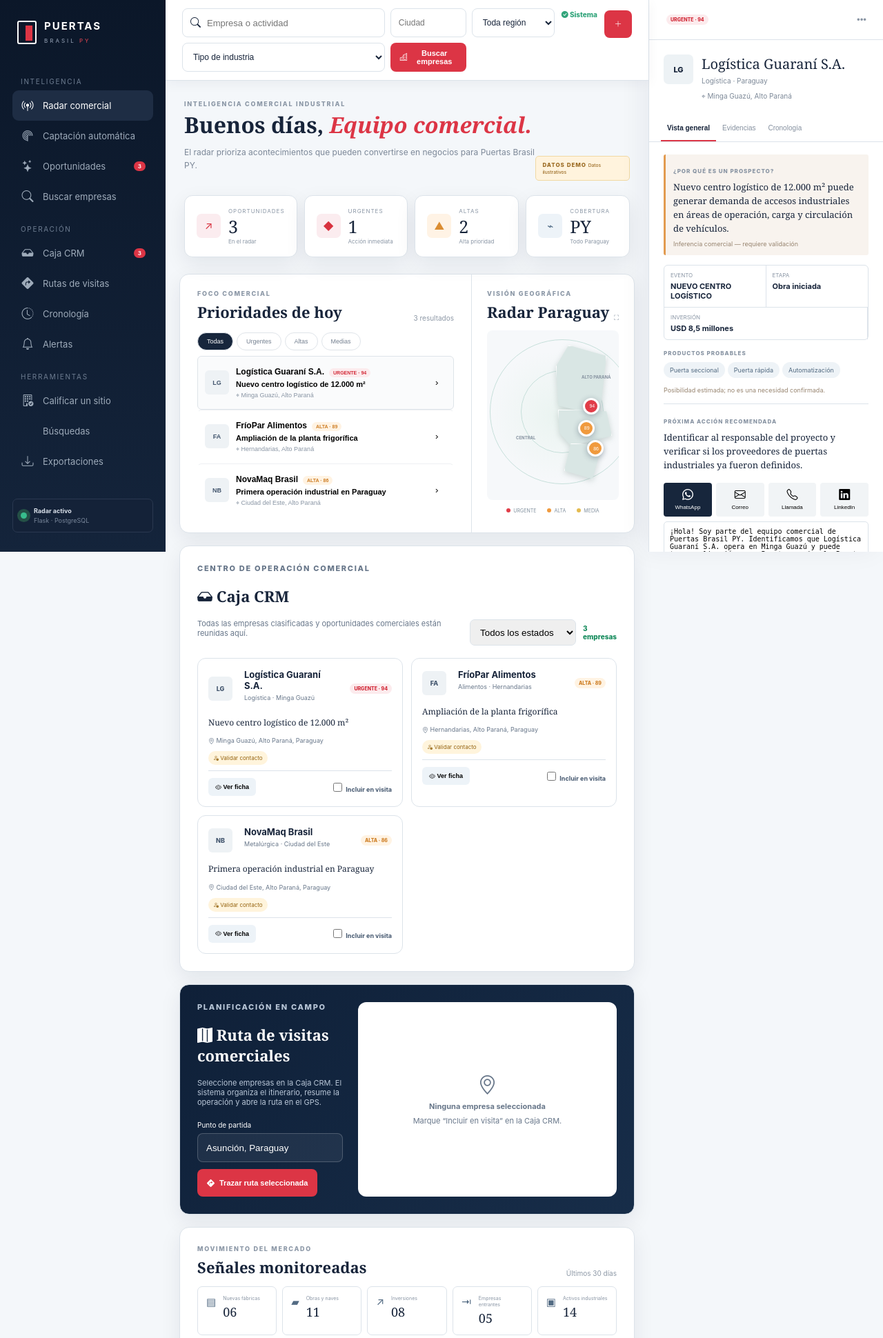
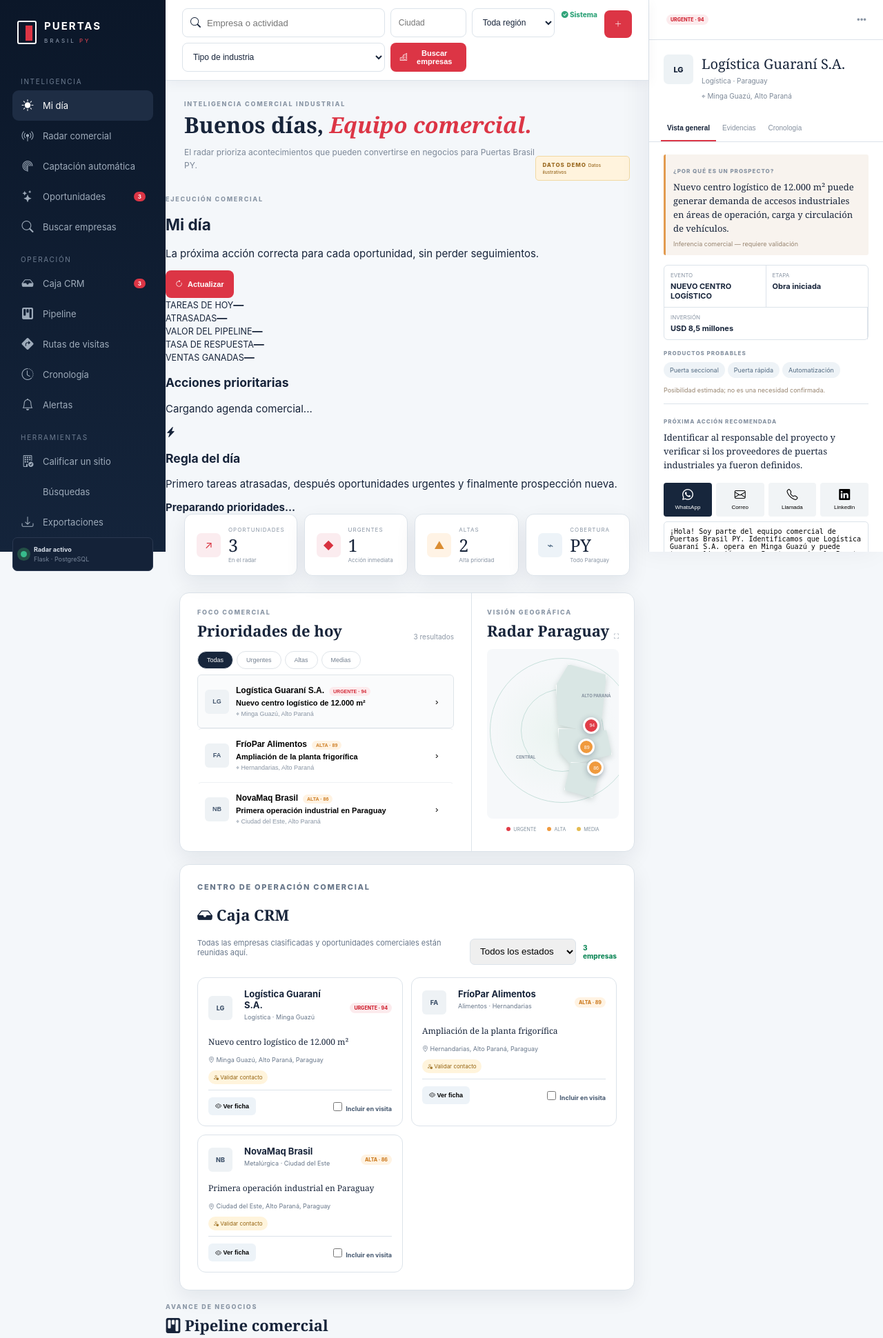
Before and after one commit to Puertas559/portas, a Flask app: page / in a window 1280 px wide. Shown: the top 1940 px of the page at 69% size. Run offline with Flask 3, Linux system fonts and the light colour scheme; parts of the project's set-up code (start-up, migrations or seed data) failed here and were passed over.

Commit message:
Add daily sales and pipeline screens

```diff
--- a/app/templates/index.html
+++ b/app/templates/index.html
@@ -15,8 +15,8 @@
   <aside class="sidebar">
     <a class="brand" href="/"><span class="door"><i></i></span><span><b>PUERTAS</b><small>BRASIL <em>PY</em></small></span></a>
     <nav>
-      <p>INTELIGENCIA</p><a class="active" href="#radar"><i class="bi bi-broadcast-pin"></i><span>Radar comercial</span></a><a href="#captacion"><i class="bi bi-radar"></i><span>Captación automática</span>{% if prospect_total %}<b>{{ prospect_total }}</b>{% endif %}</a><a href="#prioridades"><i class="bi bi-stars"></i><span>Oportunidades</span><b>{{ leads|length }}</b></a><a href="#buscador"><i class="bi bi-search"></i><span>Buscar empresas</span></a>
-      <p>OPERACIÓN</p><a href="#crm"><i class="bi bi-inbox-fill"></i><span>Caja CRM</span><b>{{ leads|length }}</b></a><a href="#visitas"><i class="bi bi-sign-turn-right-fill"></i><span>Rutas de visitas</span></a><a href="#timeline"><i class="bi bi-clock-history"></i><span>Cronología</span></a><a href="#alertas"><i class="bi bi-bell"></i><span>Alertas</span></a>
+      <p>INTELIGENCIA</p><a class="active" href="#hoy"><i class="bi bi-sun-fill"></i><span>Mi día</span></a><a href="#radar"><i class="bi bi-broadcast-pin"></i><span>Radar comercial</span></a><a href="#captacion"><i class="bi bi-radar"></i><span>Captación automática</span>{% if prospect_total %}<b>{{ prospect_total }}</b>{% endif %}</a><a href="#prioridades"><i class="bi bi-stars"></i><span>Oportunidades</span><b>{{ leads|length }}</b></a><a href="#buscador"><i class="bi bi-search"></i><span>Buscar empresas</span></a>
+      <p>OPERACIÓN</p><a href="#crm"><i class="bi bi-inbox-fill"></i><span>Caja CRM</span><b>{{ leads|length }}</b></a><a href="#pipeline"><i class="bi bi-kanban-fill"></i><span>Pipeline</span></a><a href="#visitas"><i class="bi bi-sign-turn-right-fill"></i><span>Rutas de visitas</span></a><a href="#timeline"><i class="bi bi-clock-history"></i><span>Cronología</span></a><a href="#alertas"><i class="bi bi-bell"></i><span>Alertas</span></a>
       <p>HERRAMIENTAS</p><a href="#triage"><i class="bi bi-building-check"></i><span>Calificar un sitio</span></a><a href="#pesquisas"><i class="bi bi-bookmark-search"></i><span>Búsquedas</span></a><a href="/api/exports/status"><i class="bi bi-download"></i><span>Exportaciones</span></a>
     </nav>
     <div class="radar-status"><i></i><span><b>Radar activo</b><small>Flask · PostgreSQL</small></span></div>
@@ -38,6 +38,12 @@
     <section class="intro">
       <div><p class="eyebrow">INTELIGENCIA COMERCIAL INDUSTRIAL</p><h1>Buenos días, <em>Equipo comercial.</em></h1><p>El radar prioriza acontecimientos que pueden convertirse en negocios para Puertas Brasil PY.</p></div>
       {% if demo_mode %}<span class="demo-badge">DATOS DEMO <small>Datos ilustrativos</small></span>{% else %}<span class="live-badge">DATOS PERSISTENTES</span>{% endif %}
+    </section>
+
+    <section class="today-hub" id="hoy">
+      <div class="today-head"><div><p class="eyebrow">EJECUCIÓN COMERCIAL</p><h2>Mi día</h2><p>La próxima acción correcta para cada oportunidad, sin perder seguimientos.</p></div><button class="primary" id="refreshToday"><i class="bi bi-arrow-clockwise"></i> Actualizar</button></div>
+      <div class="sales-metrics" id="salesMetrics"><article><small>TAREAS DE HOY</small><b>—</b></article><article><small>ATRASADAS</small><b>—</b></article><article><small>VALOR DEL PIPELINE</small><b>—</b></article><article><small>TASA DE RESPUESTA</small><b>—</b></article><article><small>VENTAS GANADAS</small><b>—</b></article></div>
+      <div class="today-grid"><div><h3>Acciones prioritarias</h3><div class="task-list" id="todayTasks"><p>Cargando agenda comercial...</p></div></div><div class="daily-guide"><i class="bi bi-lightning-charge-fill"></i><h3>Regla del día</h3><p>Primero tareas atrasadas, después oportunidades urgentes y finalmente prospección nueva.</p><strong id="dailyFocus">Preparando prioridades...</strong></div></div>
     </section>
 
     <section class="search-results hidden" id="companySearchResults">
@@ -68,6 +74,11 @@
     <section class="crm-hub" id="crm">
       <div class="crm-head"><div><p class="eyebrow">CENTRO DE OPERACIÓN COMERCIAL</p><h2><i class="bi bi-inbox-fill"></i> Caja CRM</h2><p>Todas las empresas clasificadas y oportunidades comerciales están reunidas aquí.</p></div><div class="crm-controls"><select id="crmStatusFilter"><option value="ALL">Todos los estados</option><option value="NOVO">Nuevo</option><option value="QUALIFICADO">Calificado</option><option value="CONTATO_REALIZADO">Contacto realizado</option><option value="RESPONDEU">Respondió</option><option value="VISITA">Visita</option><option value="ORCAMENTO">Presupuesto</option><option value="NEGOCIACAO">Negociación</option><option value="GANHO">Ganado</option><option value="MONITORAMENTO">Seguimiento</option></select><span id="crmCount">{{ leads|length }} empresas</span></div></div>
       <div class="crm-grid" id="crmGrid"></div>
+    </section>
+
+    <section class="pipeline-hub" id="pipeline">
+      <div class="section-head"><div><p class="eyebrow">AVANCE DE NEGOCIOS</p><h2><i class="bi bi-kanban-fill"></i> Pipeline comercial</h2><p>Mueva cada empresa conforme avance la negociación.</p></div></div>
+      <div class="kanban" id="kanbanBoard"></div>
     </section>
 
     <section class="visit-planner" id="visitas">
@@ -129,6 +140,8 @@
       <textarea id="approach" readonly></textarea><div class="contact-actions"><button class="copy" id="copyApproach"><i class="bi bi-copy"></i> Copiar</button><button class="primary" id="openChannel"><i class="bi bi-box-arrow-up-right"></i> Abrir WhatsApp</button></div>
       <label class="crm">ESTADO EN EL CRM<select id="status"><option value="NOVO">NUEVO</option><option value="QUALIFICADO">CALIFICADO</option><option value="CONTATO_REALIZADO">CONTACTO REALIZADO</option><option value="RESPONDEU">RESPONDIÓ</option><option>VISITA</option><option value="ORCAMENTO">PRESUPUESTO</option><option value="NEGOCIACAO">NEGOCIACIÓN</option><option value="GANHO">GANADO</option><option value="PERDIDO">PERDIDO</option><option value="MONITORAMENTO">SEGUIMIENTO</option><option value="DESCARTADO">DESCARTADO</option></select></label>
       <div class="follow-up"><label><input id="contactVerified" type="checkbox"> Contacto responsable validado</label><label>PRÓXIMO SEGUIMIENTO<input id="followUpDate" type="date"></label><button id="scheduleFollowUp"><i class="bi bi-calendar-check"></i> Programar seguimiento</button></div>
+      <div class="deal-data"><label>RESPONSABLE<input id="dealOwner" value="Equipo comercial"></label><label>VALOR ESTIMADO (USD)<input id="dealValue" type="number" min="0"></label><label>PROBABILIDAD (%)<input id="dealProbability" type="number" min="0" max="100"></label><button id="saveDealData"><i class="bi bi-floppy"></i> Guardar datos comerciales</button></div>
+      <div class="execution-actions"><button id="registerVisit"><i class="bi bi-clipboard2-check"></i> Registrar visita</button><button id="createProposal"><i class="bi bi-file-earmark-pdf"></i> Crear propuesta PDF</button></div>
     </div>
     <div class="drawer-body hidden" id="evidencePanel"><p>HECHO</p><blockquote id="evidenceText"></blockquote><p>INFERENCIA</p><strong>El evento es compatible con una posible demanda de soluciones de acceso industrial.</strong><p>RECOMENDACIÓN</p><strong>Validar la etapa e identificar al responsable empresarial de la decisión.</strong></div>
     <div class="drawer-body hidden timeline" id="timelinePanel"><div id="timelineList"><article><i></i><small>DESCUBRIMIENTO</small><strong>Evento identificado por el radar</strong></article></div></div>
@@ -137,6 +150,10 @@
 
 <dialog id="leadDialog"><form id="leadForm"><div class="modal-head"><div><p class="eyebrow">NUEVO REGISTRO</p><h2>Registrar oportunidad</h2></div><button type="button" id="closeDialog">×</button></div><div class="form-grid"><label>Empresa*<input name="company" required></label><label>Sector<input name="sector"></label><label>Proyecto*<input name="project" required></label><label>Evento*<select name="event"><option value="NEW_FACTORY">NUEVA FÁBRICA</option><option value="NEW_LOGISTICS_CENTER">NUEVO CENTRO LOGÍSTICO</option><option value="EXPANSION">EXPANSIÓN</option><option value="INVESTMENT">INVERSIÓN</option><option value="BUYING_INTENT">INTENCIÓN DE COMPRA</option><option value="NEW_COMPANY">NUEVA EMPRESA</option></select></label><label>Ciudad*<input name="city" required></label><label>Departamento*<input name="department" required></label><label>Puntuación<input name="score" type="number" min="0" max="100" value="75"></label><label>Etapa<input name="stage"></label><label class="wide">Evidencia*<textarea name="evidence" required></textarea></label><label>Fuente<input name="sourceName"></label><label>URL de la fuente<input name="sourceUrl" type="url"></label></div><button class="primary submit">Guardar oportunidad</button><p id="formMessage"></p></form></dialog>
 
+<dialog id="visitDialog"><form id="visitForm"><div class="modal-head"><div><p class="eyebrow">TRABAJO EN CAMPO</p><h2>Registrar visita comercial</h2><p id="visitCompany"></p></div><button type="button" data-close-dialog="visitDialog">×</button></div><input type="hidden" name="opportunityId" id="visitOpportunityId"><div class="form-grid"><label class="wide">Medidas y características técnicas<textarea name="measurements" placeholder="Vanos, altura, ancho, flujo, temperatura..."></textarea></label><label class="wide">Necesidades y dolores identificados<textarea name="needs" required></textarea></label><label class="wide">Notas de la visita<textarea name="notes"></textarea></label><label class="wide">Próximo paso acordado<textarea name="nextStep" required></textarea></label><label class="wide">Fotos del lugar<input name="photos" type="file" accept="image/jpeg,image/png,image/webp" multiple></label></div><button class="primary submit">Guardar visita</button><p id="visitMessage"></p></form></dialog>
+
+<dialog id="proposalDialog"><form id="proposalForm"><div class="modal-head"><div><p class="eyebrow">DOCUMENTO COMERCIAL</p><h2>Crear propuesta en PDF</h2><p id="proposalCompany"></p></div><button type="button" data-close-dialog="proposalDialog">×</button></div><div class="form-grid"><label>Valor estimado (USD)*<input name="amount" type="number" min="0" step="0.01" required></label><label>Validez (días)<input name="validityDays" type="number" min="1" max="90" value="15"></label><label class="wide">Alcance, solución y condiciones*<textarea name="scope" required placeholder="Describa productos, cantidades, instalación y servicios incluidos"></textarea></label></div><button class="primary submit">Generar PDF</button><p id="proposalMessage"></p></form></dialog>
+
 <div class="toast" id="toast"></div>
 <script>window.RADAR_LEADS = {{ leads|tojson }}; window.DEMO_MODE = {{ demo_mode|tojson }};</script>
 <script src="{{ url_for('static', filename='app.js') }}"></script>
```
